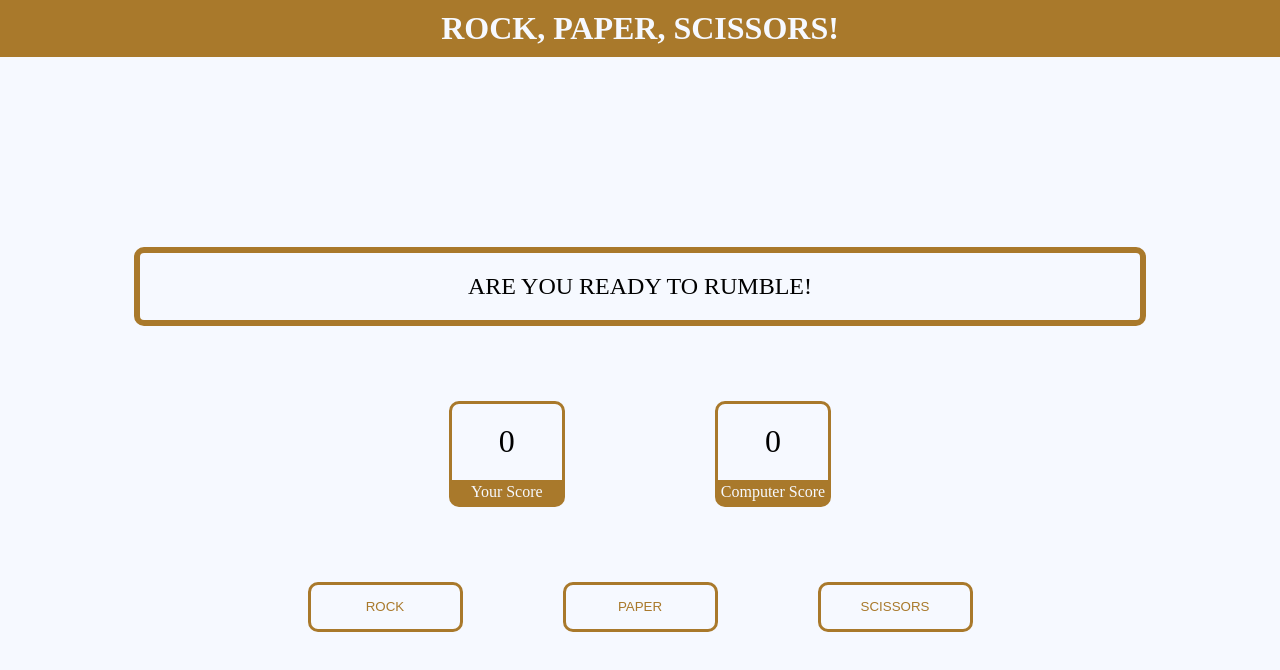
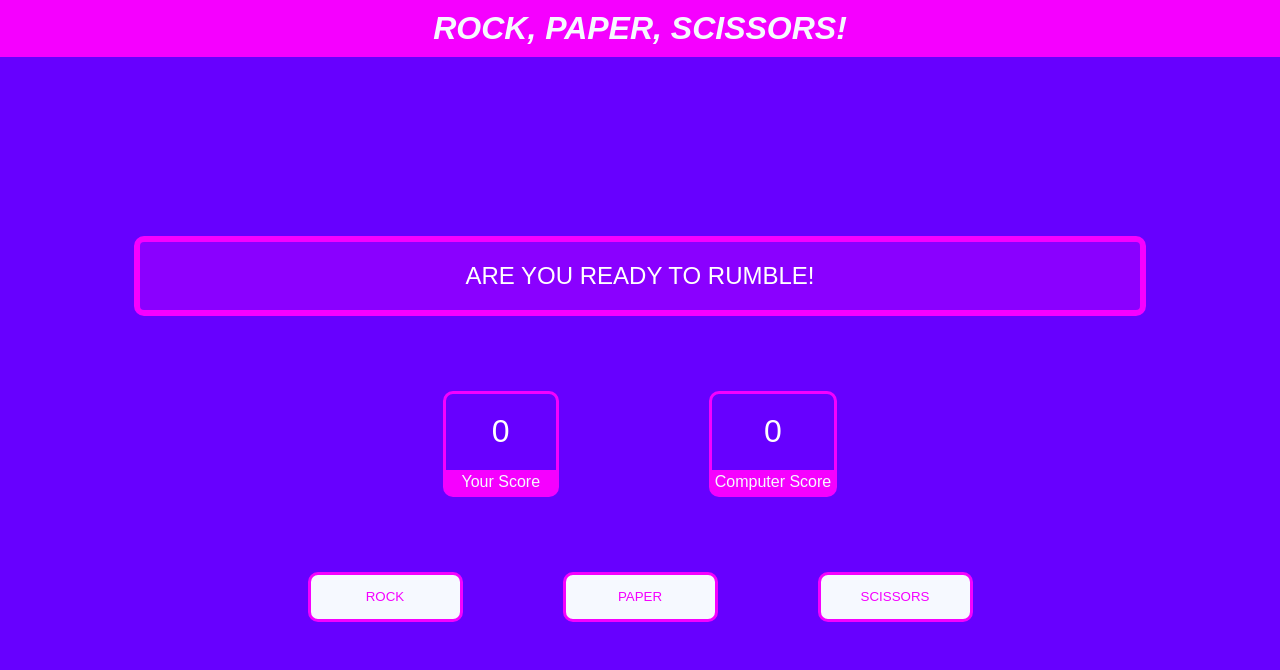
Before and after one commit to aao9008/Rock-Paper-Scissors, a plain HTML site: page index.html in a window 1280 px wide. Drawn offline with Linux system fonts and the light colour scheme.

Commit message:
Update UI color pallet

```diff
--- a/styles.css
+++ b/styles.css
@@ -1,3 +1,9 @@
+*{
+    font-family: CopperPlate, fantasy;
+    background-color: #6700ff;
+    color: white;
+}
+
 body{
     margin: 0px;
     padding: 0px;
@@ -11,10 +17,12 @@ body{
 
 .header{
     text-align: center;
-    background-color: #a9792b;
+    font-style: oblique;
+    background-color: #f500ff;
     color: #f6f9ff;
     min-width: 100vw;
     margin-top: 0px;
+    margin-bottom: 0px;
     padding: 10px;
 }
 
@@ -42,8 +50,8 @@ button{
     min-height: 50px;
     background-color: #f6f9ff;
     border-radius: 10px;
-    border-color: #a9792b;
-    color:#a9792b;
+    border-color: #f500ff;
+    color:#f500ff;
     border-style: solid;
     border-width: 3px;
     position: relative;
@@ -53,7 +61,7 @@ button{
 
 button:hover:enabled{
     color: white;
-    background-color: #a9792b;
+    background-color: #f500ff;
     top: -10px;
 }
 
@@ -70,7 +78,8 @@ button:disabled{
 
 .results{
     font-size: 24px;
-    border-color:#a9792b;
+    border-color:#f500ff;
+    background-color: #8a00ff;
     border-width: 6px;
     border-style: solid;
     border-radius: 10px;
@@ -80,6 +89,7 @@ button:disabled{
     padding: 20px;
 }
 
+/* Add styling to the scoreCards */
 .scores{
     display: flex;
     justify-content: center;
@@ -91,7 +101,7 @@ button:disabled{
     display: flex;
     flex-direction: column;
     border-style: solid;
-    border-color: #a9792b;
+    border-color: #f500ff;
     border-radius: 10px;
     border-width: 3px;
     min-width: 110px;
@@ -105,11 +115,12 @@ button:disabled{
     flex: 1;
     align-items: center;
     justify-content: center;
-    border-bottom: #a9792b;
+    border-bottom: #f500ff;
+    border-radius: 10px;
 }
 
 .playerBanner, .computerBanner{
     color: #f6f9ff;
-    background-color: #a9792b;
+    background-color: #f500ff;
     padding: 3px;
 }
```
